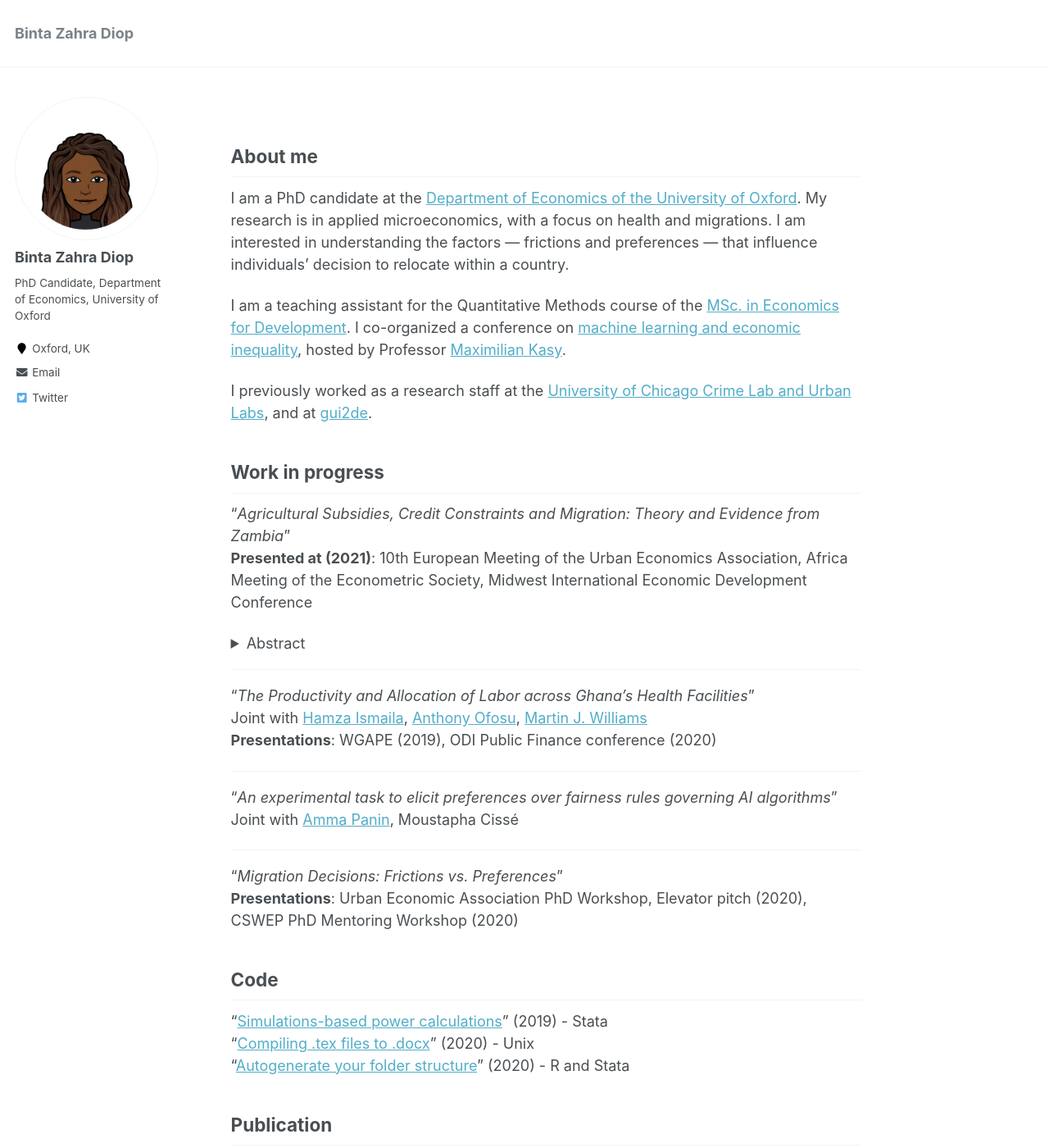
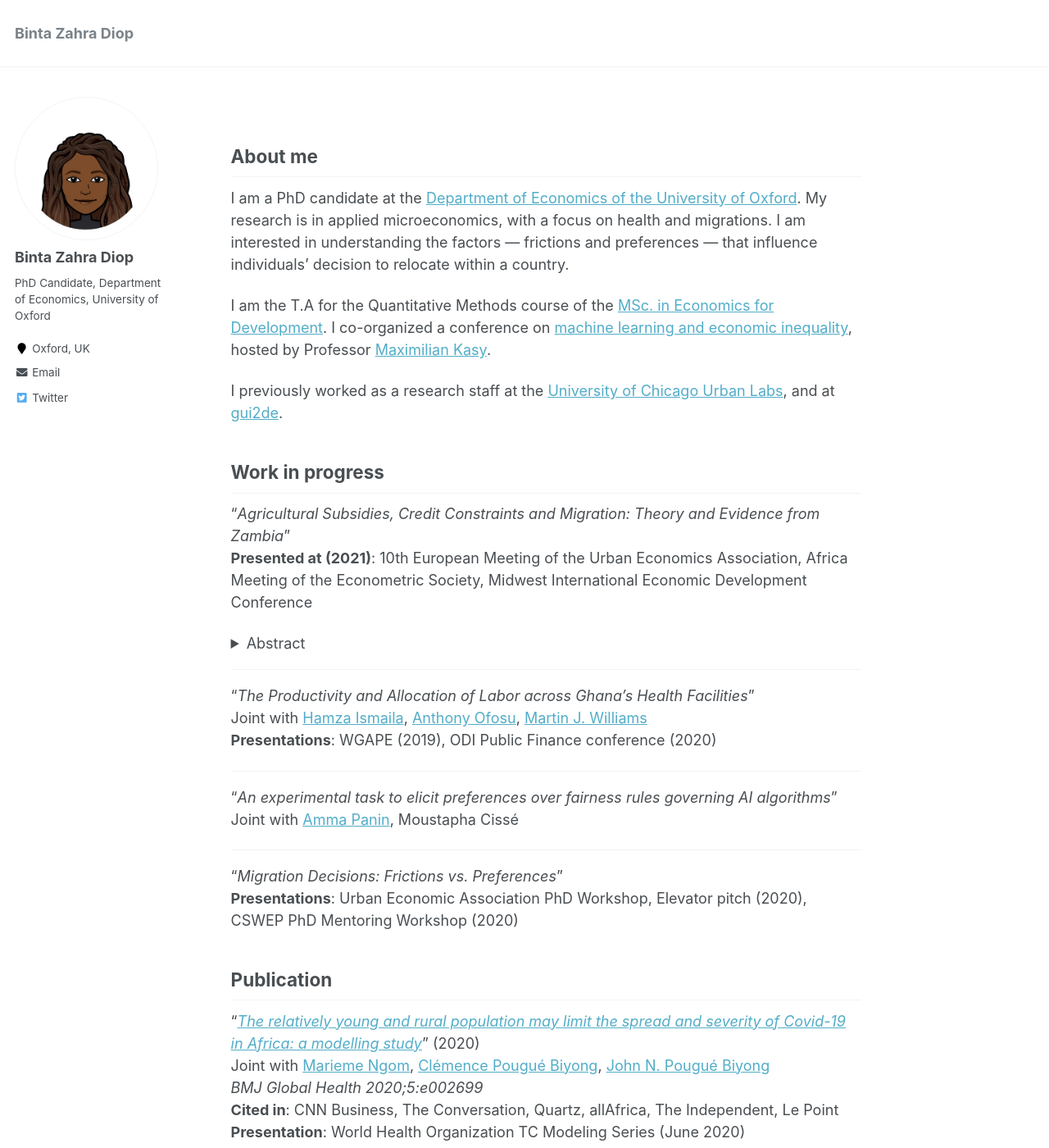
Before and after one commit to bzdiop/bzdiop.github.io, a Jekyll site: the page built from _pages/about.md, in a window 1280 px wide and 1400 px high. Shown: the whole window at 82% size. Built offline with Jekyll 4.4.1, drawn with Linux system fonts in a browser that asks for light colours.

Commit message:
typos and duplicates

```diff
--- a/_pages/about.md
+++ b/_pages/about.md
@@ -12,9 +12,9 @@ redirect_from:
 
 I am a PhD candidate at the [Department of Economics of the University of Oxford](https://www.economics.ox.ac.uk/#/). My research is in applied microeconomics, with a focus on health and migrations. I am interested in understanding the factors --- frictions and preferences --- that influence individuals' decision to relocate within a country.
 
-I am a teaching assistant for the Quantitative Methods course of the [MSc. in Economics for Development](https://www.economics.ox.ac.uk/m.sc.-in-economics-for-development#collapse2101516). I co-organized a conference on [machine learning and economic inequality](https://maxkasy.github.io/home/ML_inequality_conference/), hosted by Professor [Maximilian Kasy](https://maxkasy.github.io/home/).
+I am the T.A for the Quantitative Methods course of the [MSc. in Economics for Development](https://www.economics.ox.ac.uk/m.sc.-in-economics-for-development#collapse2101516). I co-organized a conference on [machine learning and economic inequality](https://maxkasy.github.io/home/ML_inequality_conference/), hosted by Professor [Maximilian Kasy](https://maxkasy.github.io/home/).
 
-I previously worked as a research staff at the [University of Chicago Crime Lab and Urban Labs](https://urbanlabs.uchicago.edu/), and at [gui2de](https://gui2de.georgetown.edu/#).
+I previously worked as a research staff at the [University of Chicago Urban Labs](https://urbanlabs.uchicago.edu/), and at [gui2de](https://gui2de.georgetown.edu/#).
 
 
 ## Work in progress
@@ -43,12 +43,6 @@ Joint with [Amma Panin](http://ammapanin.com/), Moustapha Cissé
 ***
 "_Migration Decisions: Frictions vs. Preferences_"
 **Presentations**: Urban Economic Association PhD Workshop, Elevator pitch (2020), CSWEP PhD Mentoring Workshop (2020)
-
-## Code
-"[Simulations-based power calculations](https://www.csae.ox.ac.uk/materials/coderscorner/949/coderscornerttweek5fm.pdf)" (2019) - Stata
-"[Compiling .tex files to .docx](https://www.csae.ox.ac.uk/materials/coderscorner/1010/coderscornermt19week4fm1.pdf)" (2020) - Unix
-"[Autogenerate your folder structure](https://www.csae.ox.ac.uk/materials/coderscorner/1129/coderscornermt20week3sp-v2.pdf)" (2020) - R and Stata
-
 
 ## Publication
 "[_The relatively young and rural population may limit the spread and severity of Covid-19 in Africa: a modelling study_](https://gh.bmj.com/content/5/5/e002699)" (2020)
```
